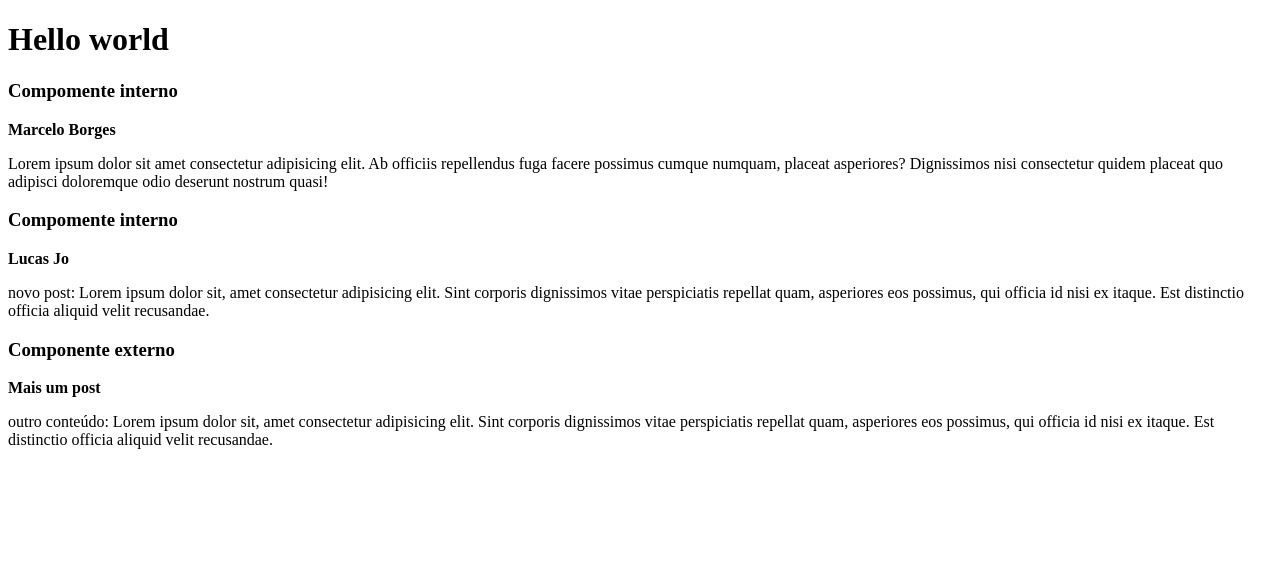
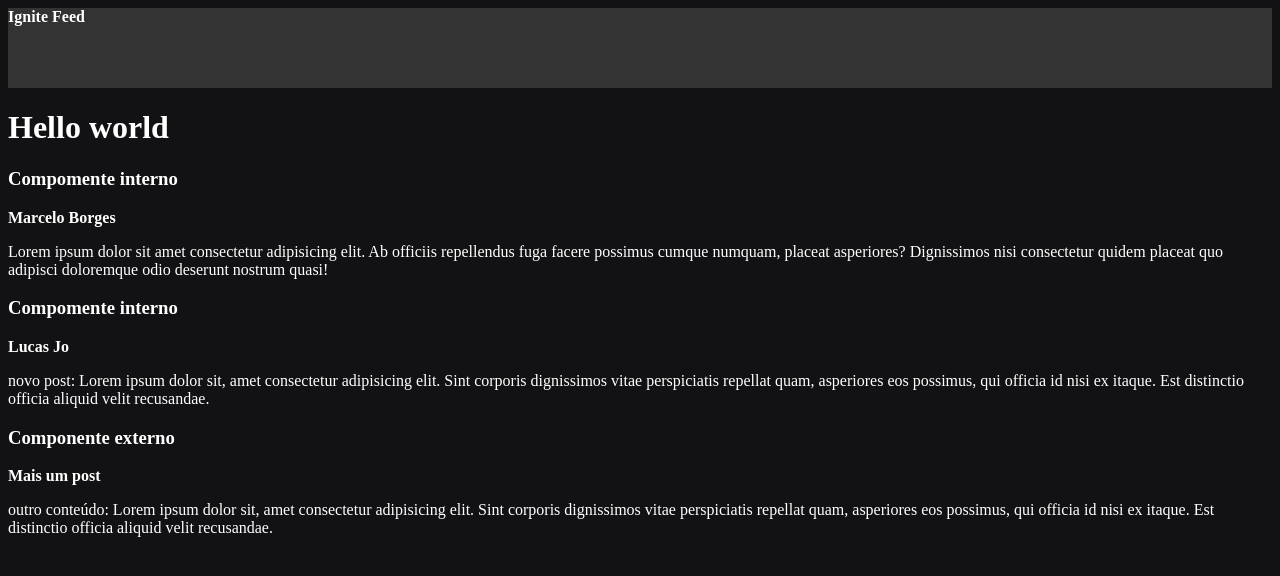
Before and after one commit to marcelllombm/Full-Stack-Rocketseat, a React (Vite) app in the folder reactjs/01-fundamentos-reactjs/: page / in a window 1280 px wide. Shown: the top 576 px of the page. Built offline with nearby package versions, Linux system fonts and the light colour scheme.

Commit message:
feat: css module introduction

```diff
--- a/reactjs/01-fundamentos-reactjs/src/App.jsx
+++ b/reactjs/01-fundamentos-reactjs/src/App.jsx
@@ -1,4 +1,7 @@
+import { Header } from "./components/Header";
 import { ExternalComponent } from "./ExternalComponent";
+import "./styles.css";
+
 function Post({ author, content }) {
   return (
     <>
@@ -12,6 +15,7 @@
 export function App() {
   return (
     <>
+      <Header />
       <h1>Hello world</h1>
       <Post
         author="Marcelo Borges"
--- /dev/null
+++ b/reactjs/01-fundamentos-reactjs/src/components/Header.jsx
@@ -0,0 +1,10 @@
+import styles from "./header.module.css";
+
+console.log(styles);
+export function Header() {
+  return (
+    <header className={styles.header}>
+      <strong>Ignite Feed</strong>
+    </header>
+  );
+}
--- /dev/null
+++ b/reactjs/01-fundamentos-reactjs/src/components/Header.module.css
@@ -0,0 +1,4 @@
+.header {
+  background: #333;
+  height: 80px;
+}
--- /dev/null
+++ b/reactjs/01-fundamentos-reactjs/src/styles.css
@@ -0,0 +1,4 @@
+body {
+  background: #121214;
+  color: #ffffff;
+}
```
